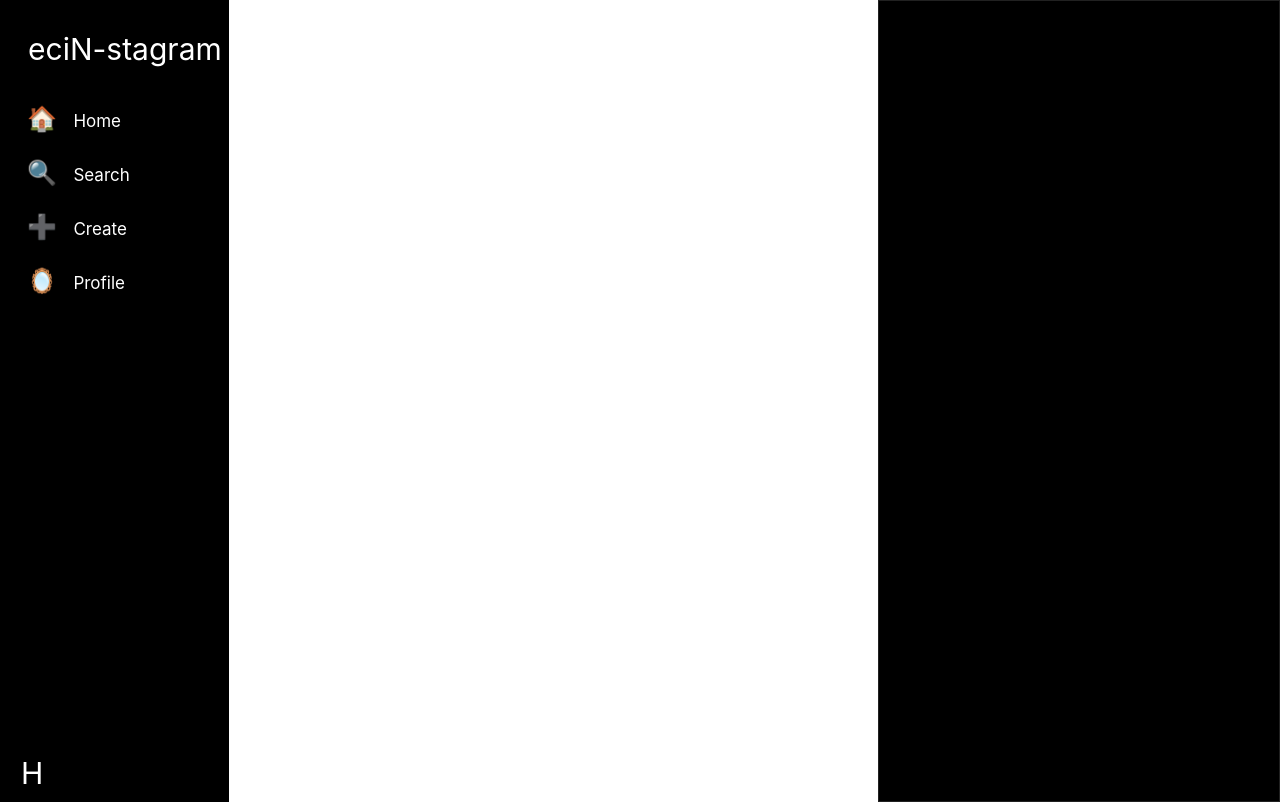
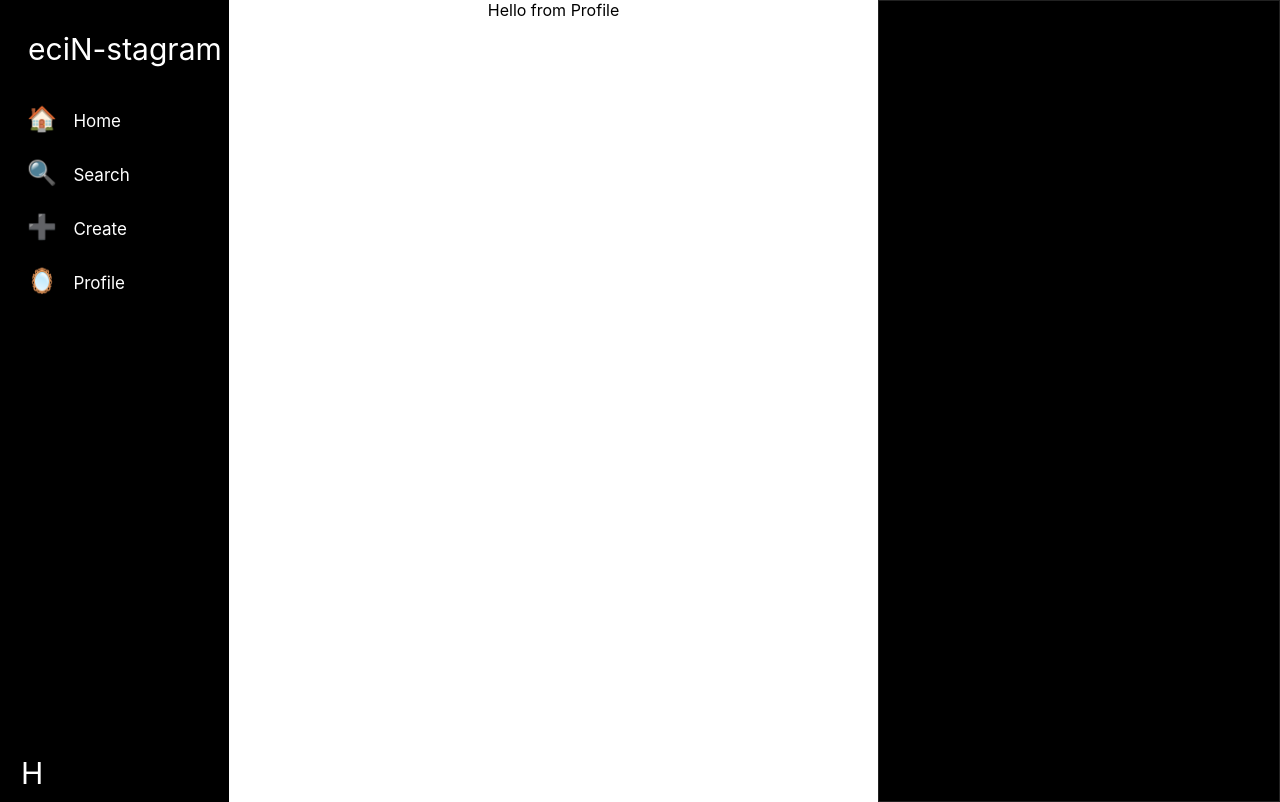
Before and after one commit to paulyjkim1/eciN-Stagram-client, a React (Create React App) app: page /profile in a window 1280 px wide. Built offline with nearby package versions, Linux system fonts and the light colour scheme.

Commit message:
added profile.jsx

```diff
--- a/src/App.js
+++ b/src/App.js
@@ -4,6 +4,7 @@
 import Header from './components/Header'
 import Footer from './components/Footer'
 import Home from './components/pages/Home'
+import Profile from './components/pages/Profile'
 
 import './App.css';
 
@@ -14,6 +15,8 @@
       <Header />
         <Routes>
           <Route path="/" element={<Home />} />
+
+          <Route path="/profile" element={<Profile />} />
         </Routes>
       <Footer />
       </Router>
--- /dev/null
+++ b/src/components/pages/Profile.jsx
@@ -0,0 +1,10 @@
+
+export default function Profile() {
+    return (
+        <>
+            {/* username */}
+            {/* list of post */}
+            Hello from Profile
+        </>
+    );
+}
```
